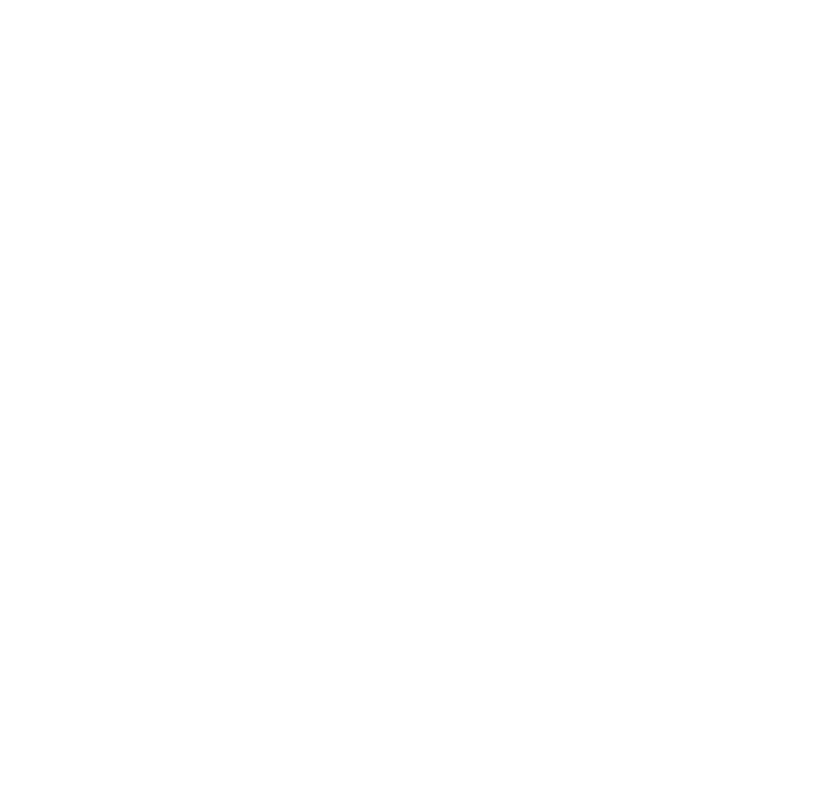
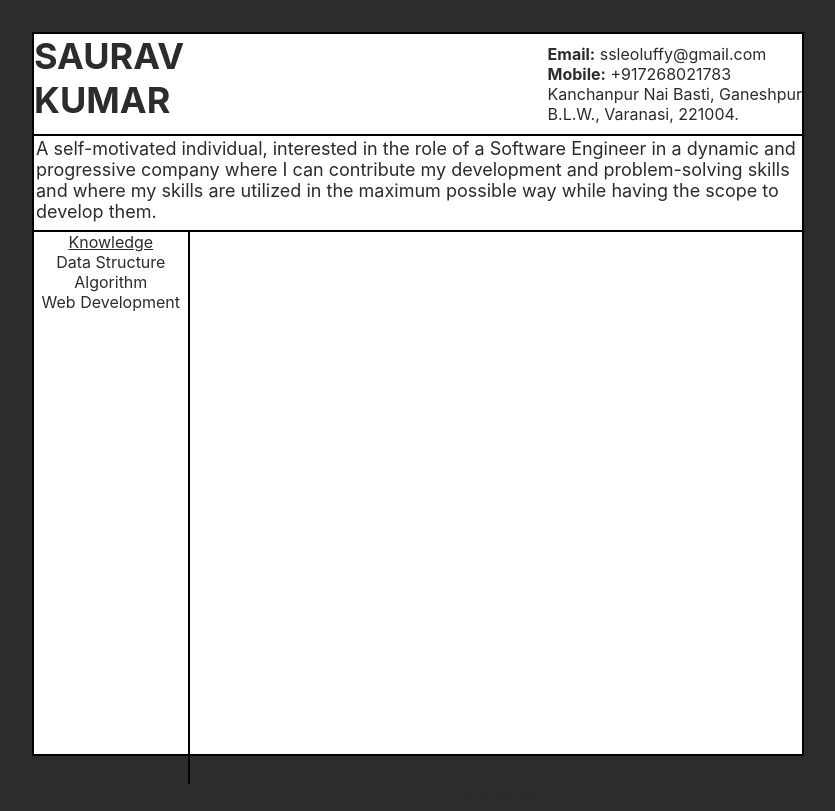
Before and after one commit to Sauravcoc2/PortFolio, a plain HTML site: page index.html in a window 1280 px wide. Shown: the top 811 px of the page, without its empty margins (224-1059 px from the left). Drawn offline with Linux system fonts and the light colour scheme.

Commit message:
Personal Details Updated!!

```diff
--- a/index.html
+++ b/index.html
@@ -1,12 +1,43 @@
 <!DOCTYPE html>
 <html lang="en">
-<head>
-    <meta charset="UTF-8">
-    <meta http-equiv="X-UA-Compatible" content="IE=edge">
-    <meta name="viewport" content="width=device-width, initial-scale=1.0">
+  <head>
+    <meta charset="UTF-8" />
+    <meta http-equiv="X-UA-Compatible" content="IE=edge" />
+    <meta name="viewport" content="width=device-width, initial-scale=1.0" />
+    <link rel="stylesheet" href="style.css" />
     <title>PortFolio</title>
-</head>
-<body>
-
-</body>
+  </head>
+  <body>
+    <div class="box-main">
+      <div class="name">
+        <span class="left">
+          <h1>SAURAV <br />KUMAR</h1>
+        </span>
+        <span class="right">
+          <strong>Email:</strong> ssleoluffy@gmail.com<br />
+          <strong>Mobile:</strong> +917268021783 <br />
+          Kanchanpur Nai Basti, Ganeshpur<br />
+          B.L.W., Varanasi, 221004.
+        </span>
+      </div>
+      <hr>
+      <div class="about">
+        A self-motivated individual, interested in the role of a Software Engineer in a dynamic and progressive company where I can
+        contribute my development and problem-solving skills and where my skills are utilized in the maximum possible way while having
+        the scope to develop them.
+      </div>
+      <hr>
+      <div class="left_indent">
+        <u>Knowledge</u>
+        <ul>
+            <li>Data Structure</li>
+            <li>Algorithm</li>
+            <li>Web Development</li>
+        </ul>
+      </div>
+      <div class="right_indent">
+        <u>Education</u>
+      </div>
+    </div>
+  </body>
 </html>
--- a/style.css
+++ b/style.css
@@ -1,4 +1,72 @@
 *{
    margin: 0;
    padding: 0;
+
 }
+
+body{
+   background-color: rgb(44, 44, 44);
+}
+
+.box-main{
+   display: block;
+   float: center;
+   height: 90vh;
+   margin-top: 2.5%;
+   margin-left: 20%;
+   width: 60%;
+   border: 2px solid black;
+   padding: auto;
+   background-color: white;
+}
+.name{
+   height: 100px;
+   font-family: -apple-system, BlinkMacSystemFont, 'Segoe UI', Roboto, Oxygen, Ubuntu, Cantarell, 'Open Sans', 'Helvetica Neue', sans-serif  ;
+}
+.left{
+   float: left;
+   color: rgb(44, 44, 44);
+   font-size: 18px;
+}
+
+.right{
+   float: right;
+   color: rgb(44, 44, 44);
+   font-size: 16px;
+   margin-top: 10px;
+}
+
+.about{
+   height: 90px;
+   color: rgb(44, 44, 44);
+   font-size: 18px;
+   text-align: left;
+   padding: 2px;
+   font-family: -apple-system, BlinkMacSystemFont, 'Segoe UI', Roboto, Oxygen, Ubuntu, Cantarell, 'Open Sans', 'Helvetica Neue', sans-serif;
+   background-color: white;
+}
+hr{
+   border: 1px solid black;
+}
+.left_indent{
+   float: left;
+   border-right: 2px solid black;
+   width: 20%;
+   height: 69vh;
+   color: rgb(44, 44, 44);
+   font-size: 16px;
+   font-family: -apple-system, BlinkMacSystemFont, 'Segoe UI', Roboto, Oxygen, Ubuntu, Cantarell, 'Open Sans', 'Helvetica Neue', sans-serif;
+
+   text-align: center;
+}
+
+.right_indent{
+   float: right;
+   width: 79.8%;
+   height: 69.5vh;
+   color: rgb(44, 44, 44);
+   font-size: 20px;
+   font-family: -apple-system, BlinkMacSystemFont, 'Segoe UI', Roboto, Oxygen, Ubuntu, Cantarell, 'Open Sans', 'Helvetica Neue', sans-serif  ;
+   text-align: center;
+
+}
```
